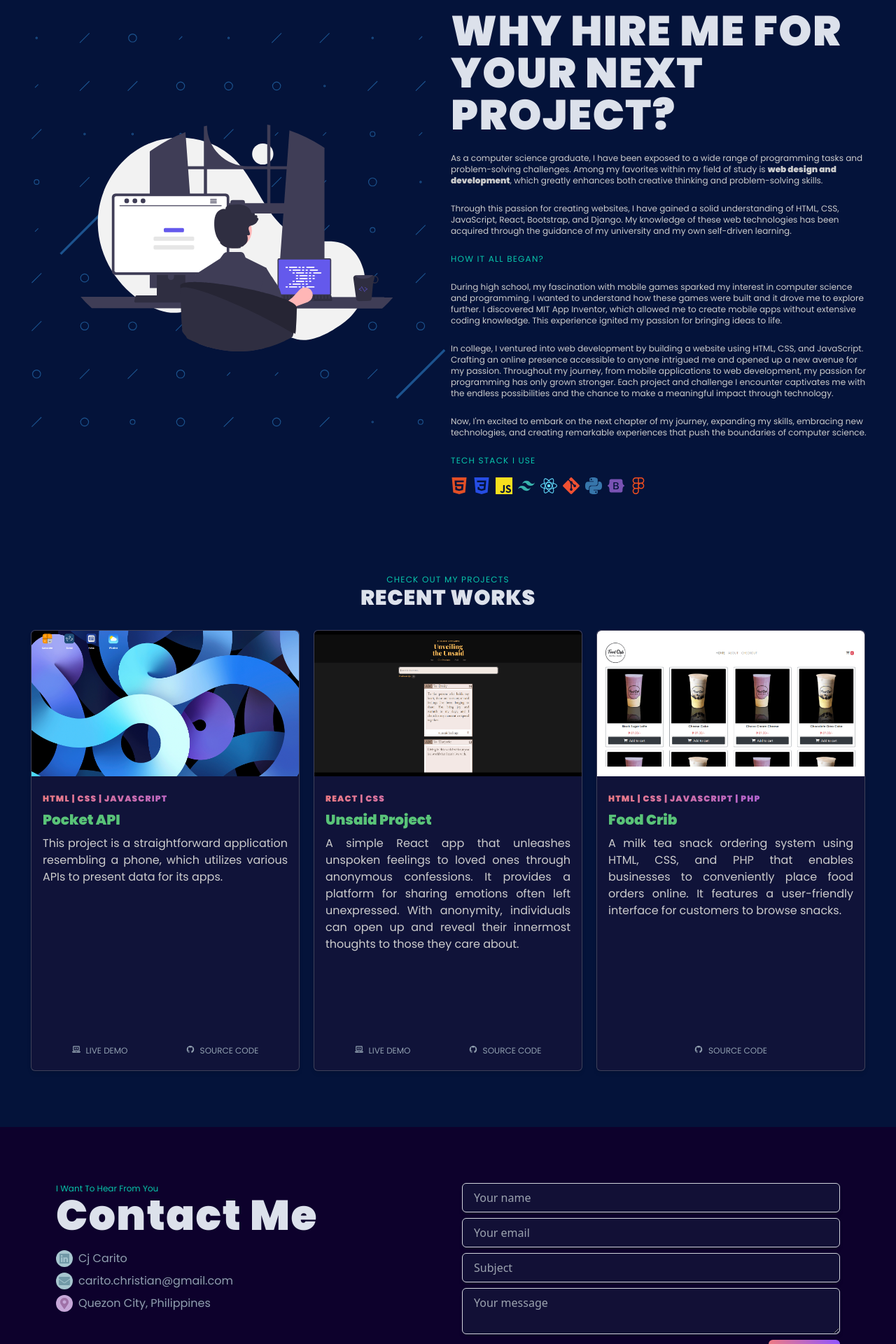
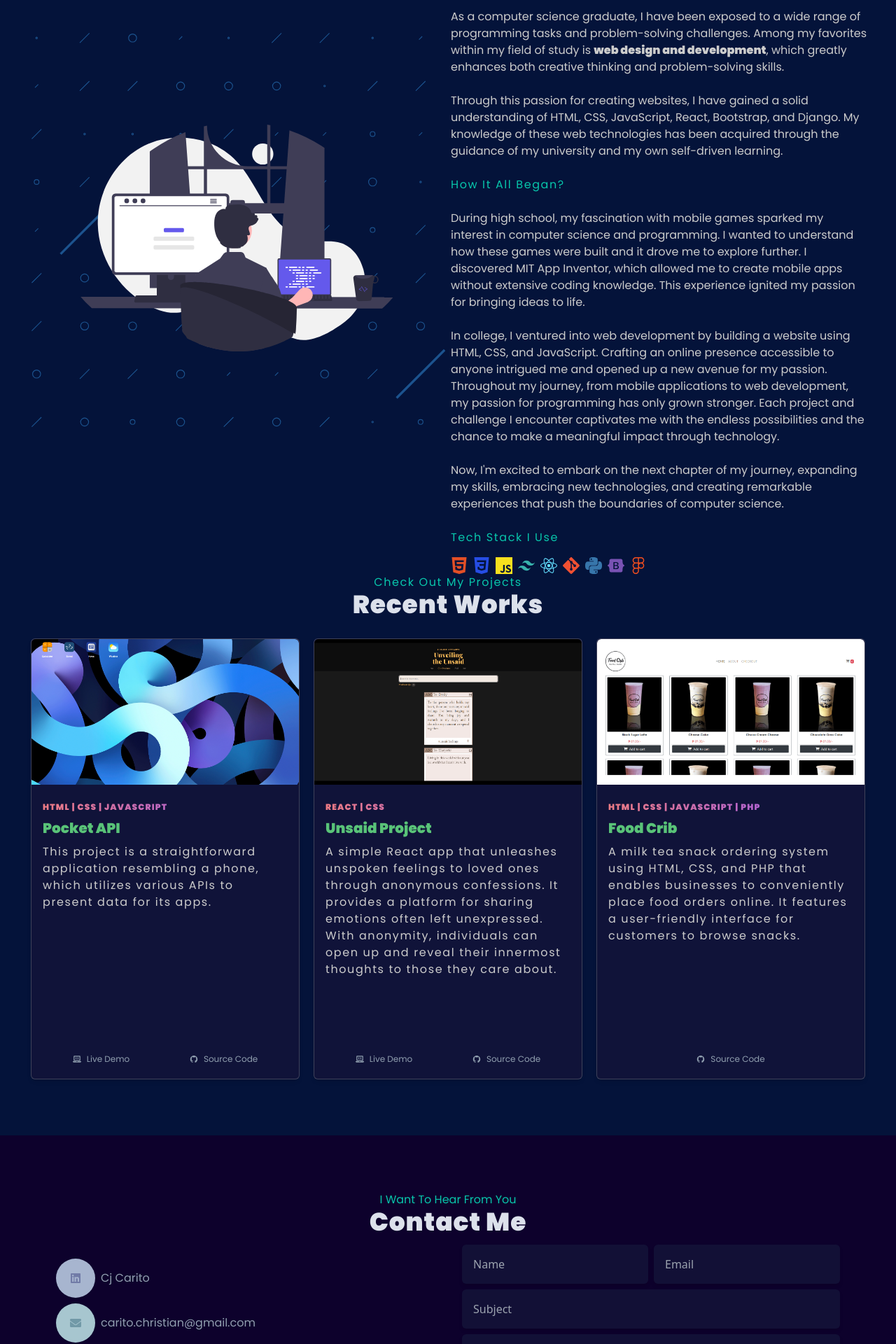
Before and after one commit to civarry/my-portfolio, a React (Vite) app: page / in a window 1280 px wide. Shown: the part 860-2780 px from the top of the page at 70% size. Built offline with nearby package versions, Linux system fonts and the light colour scheme.

Commit message:
minor changes to text size

```diff
--- a/src/components/AboutSection.jsx
+++ b/src/components/AboutSection.jsx
@@ -21,29 +21,29 @@ const AboutSection = ({ aboutRef }) => {
       className="section about-section h-auto md:h-screen w-auto bg-[#04133A]  z-[-10] px-10 py-20 min-w-[333px] flex flex-col justify-center items-center gap-2 md:flex-col md:justify-between md:items-start md:gap-2 lg:flex-row-reverse lg:justify-between lg:items-start lg:gap-2 xl:flex-row-reverse xl:justify-between xl:items-start xl:gap-2"
     >
       <div className="w-full h-full flex-grow flex flex-col justify-top gap-3 lg:w-1/2 lg:items-start lg:justify-center lg:gap-6">
-        <h2 className="conceal font-Poppins text-xs text-[#08c6ab] tracking-widest">
-          ABOUT ME
+        <h2 className="conceal font-Poppins text-base text-[#08c6ab] tracking-widest">
+          About Me
         </h2>
-        <h3 className="conceal font-Poppins font-bold text-lg text-[#dce1eb] md:text-3xl lg:text-left lg:text-6xl lg:tracking-wide">
-          WHY HIRE ME FOR YOUR NEXT PROJECT?
+        <h3 className="conceal font-Poppins font-bold text-lg text-[#dce1eb] md:text-3xl lg:text-left lg:text-4xl lg:tracking-wide">
+          Why Hire Me for Your Next Project?
         </h3>
-        <p className="conceal text-[#cccccc] font-Poppins text-xs">
+        <p className="conceal text-[#cccccc] font-Poppins text-s">
           As a computer science graduate, I have been exposed to a wide range of
           programming tasks and problem-solving challenges. Among my favorites
           within my field of study is{" "}
           <strong>web design and development</strong>, which greatly enhances
           both creative thinking and problem-solving skills.
         </p>
-        <p className="conceal text-[#cccccc] font-Poppins text-xs">
+        <p className="conceal text-[#cccccc] font-Poppins text-s">
           Through this passion for creating websites, I have gained a solid
           understanding of HTML, CSS, JavaScript, React, Bootstrap, and Django.
           My knowledge of these web technologies has been acquired through the
           guidance of my university and my own self-driven learning.
         </p>
-        <h2 className="conceal font-Poppins text-xs text-[#08c6ab] tracking-widest hidden md:block">
-          HOW IT ALL BEGAN?
+        <h2 className="conceal font-Poppins text-base text-[#08c6ab] tracking-widest hidden md:block">
+          How It All Began?
         </h2>
-        <p className="conceal text-[#cccccc] font-Poppins text-xs hidden md:block">
+        <p className="conceal text-[#cccccc] font-Poppins text-base hidden md:block">
           During high school, my fascination with mobile games sparked my
           interest in computer science and programming. I wanted to understand
           how these games were built and it drove me to explore further. I
@@ -51,7 +51,7 @@ const AboutSection = ({ aboutRef }) => {
           without extensive coding knowledge. This experience ignited my passion
           for bringing ideas to life.
         </p>
-        <p className="conceal text-[#cccccc] font-Poppins text-xs hidden md:block">
+        <p className="conceal text-[#cccccc] font-Poppins text-base hidden md:block">
           In college, I ventured into web development by building a website
           using HTML, CSS, and JavaScript. Crafting an online presence
           accessible to anyone intrigued me and opened up a new avenue for my
@@ -61,14 +61,14 @@ const AboutSection = ({ aboutRef }) => {
           possibilities and the chance to make a meaningful impact through
           technology.
         </p>
-        <p className="conceal text-[#cccccc] font-Poppins text-xs hidden md:block">
+        <p className="conceal text-[#cccccc] font-Poppins text-base hidden md:block">
           Now, I'm excited to embark on the next chapter of my journey,
           expanding my skills, embracing new technologies, and creating
           remarkable experiences that push the boundaries of computer science.
         </p>
         <div className="flex flex-col">
-          <h2 className="conceal font-Poppins text-xs text-[#08c6ab] tracking-widest">
-            TECH STACK I USE
+          <h2 className="conceal font-Poppins text-base text-[#08c6ab] tracking-widest">
+            Tech Stack I Use
           </h2>
           <div className="conceal flex flex-wrap gap-2 justify-center pt-4">
             <SiHtml5
--- a/src/components/Body.jsx
+++ b/src/components/Body.jsx
@@ -16,9 +16,10 @@ export const Body = ({
       entries.forEach((entry) => {
         if (entry.isIntersecting) {
           entry.target.classList.add("show");
-        } else {
-          entry.target.classList.remove("show");
         }
+        // else {
+        //   entry.target.classList.remove("show");
+        // }
       });
     });
 
--- a/src/components/ContactSection.jsx
+++ b/src/components/ContactSection.jsx
@@ -31,44 +31,42 @@ const ContactSection = ({ contactRef }) => {
       ref={contactRef}
       className="section contact-section w-auto h-auto bg-[#0d012c] z-[-10] p-20 min-w-[333px] justify-around"
     >
-      <div className="flex flex-col gap-10 mx-auto md:flex-row">
-        <div className="flex flex-col w-full">
-          <div className="flex flex-col">
-            <h2 className="conceal font-Poppins text-xs text-[#08c6ab] text-center md:text-left md:text-md">
+      <h2 className="conceal font-Poppins text-base text-[#08c6ab] text-center md:text-md">
         I Want To Hear From You
       </h2>
-            <h1 className="conceal font-Poppins font-black text-lg text-[#dce1eb] text-center md:text-left lg:text-6xl lg:tracking-wide">
+      <h1 className="conceal font-Poppins font-black text-lg md:text-xl text-[#dce1eb] text-center lg:text-4xl lg:tracking-wide">
         Contact Me
       </h1>
-          </div>
+      <div className="flex flex-col mt-3 gap-10 mx-auto md:flex-row">
+        <div className="flex flex-col w-full">
           <div className="conceal flex flex-col mt-5 gap-2">
-            <h6 className="font-Poppins text-md text-[#909faf] flex items-center cursor-pointer">
+            <h6 className="font-Poppins text-base text-[#909faf] flex items-center cursor-pointer">
               <a
                 className="flex items-center"
                 href="https://www.linkedin.com/in/cccarito/"
                 target="_blank"
               >
-                <div className="rounded-full bg-[#a7c6cf] p-1 mr-2">
-                  <FaLinkedin className="text-[#7199a7]" />
+                <div className="rounded-full bg-[#a7b5cf] p-1 md:p-5 mr-2">
+                  <FaLinkedin className="text-[#717ba7]" />
                 </div>
                 Cj Carito
               </a>
             </h6>
-            <h6 className="font-Poppins text-md text-[#909faf] flex items-center cursor-pointer">
+            <h6 className="font-Poppins text-base text-[#909faf] flex items-center cursor-pointer">
               <a className="flex items-center">
-                <div className="rounded-full bg-[#a7c6cf] p-1 mr-2">
+                <div className="rounded-full bg-[#a7c6cf] p-1 md:p-5 mr-2">
                   <FaEnvelope className="text-[#7199a7]" />
                 </div>
                 carito.christian@gmail.com
               </a>
             </h6>
-            <h6 className="font-Poppins text-md text-[#909faf] flex items-center cursor-pointer">
+            <h6 className="font-Poppins text-base text-[#909faf] flex items-center cursor-pointer">
               <a
                 className="flex items-center"
                 href="https://goo.gl/maps/aw7A3cz9Ty9y19jj6"
                 target="_blank"
               >
-                <div className="rounded-full bg-[#c6a7d8] p-1 mr-2">
+                <div className="rounded-full bg-[#c6a7d8] p-1 md:p-5 mr-2">
                   <FaMapMarkerAlt className="text-[#9f71a7]" />
                 </div>
                 Quezon City, Philippines
@@ -78,28 +76,31 @@ const ContactSection = ({ contactRef }) => {
         </div>
         <form
           name="contact-me"
-          className="conceal flex flex-col gap-2 w-full items-end"
+          className="conceal flex flex-col gap-2 w-full items-start"
         >
+          <div className="flex flex-col gap-2 w-full md:flex-row">
             <input
-            className="w-full px-4 py-2 text-white border-gray-300 bg-[#14143a] bg-opacity-80 shadow-md rounded-md border-solid border border-[#9595965b] focus:outline-none focus:ring-1 focus:ring-indigo-200"
+              className="w-full px-4 py-4 text-white bg-[#14143a] bg-opacity-80 shadow-md rounded-md focus:ring-0"
               type="text"
               id="name"
               name="name"
-            placeholder="Your name"
+              placeholder="Name"
               required
               autoComplete="name"
             />
             <input
-            className="w-full px-4 py-2 text-white border-gray-300 bg-[#14143a] bg-opacity-80 shadow-md rounded-md border-solid border border-[#9595965b] focus:outline-none focus:ring-1 focus:ring-indigo-200"
+              className="w-full px-4 py-4 text-white bg-[#14143a] bg-opacity-80 shadow-md rounded-md focus:ring-0"
               type="email"
               id="email"
               name="email"
-            placeholder="Your email"
+              placeholder="Email"
               required
               autoComplete="email"
             />
+          </div>
+
           <input
-            className="w-full px-4 py-2 text-white border-gray-300 bg-[#14143a] bg-opacity-80 shadow-md rounded-md border-solid border border-[#9595965b] focus:outline-none focus:ring-1 focus:ring-indigo-200"
+            className="w-full px-4 py-4 text-white bg-[#14143a] bg-opacity-80 shadow-md rounded-md focus:ring-0"
             type="text"
             id="subject"
             name="subject"
@@ -108,10 +109,10 @@ const ContactSection = ({ contactRef }) => {
             autoComplete="off"
           />
           <textarea
-            className="w-full px-4 py-2 text-white border-gray-300 bg-[#14143a] bg-opacity-80 shadow-md rounded-md border-solid border border-[#9595965b] focus:outline-none focus:ring-1 focus:ring-indigo-200"
+            className="w-full px-4 py-4 text-white bg-[#14143a] bg-opacity-80 shadow-md rounded-md focus:ring-0"
             id="message"
             name="message"
-            placeholder="Your message"
+            placeholder="Message"
             required
           ></textarea>
           <button
--- a/src/components/HomeSection.jsx
+++ b/src/components/HomeSection.jsx
@@ -76,7 +76,7 @@ const HomeSection = ({ homeRef }) => {
         <h3 className="conceal font-Poppins font-black text-lg bg-gradient-to-r from-[#ed7b84] to-[#9055ff] text-transparent bg-clip-text text-center md:text-4xl lg:text-left lg:text-6xl lg:tracking-wide lg:leading-normal">
           Christian Joy C. Carito
         </h3>
-        <p className="conceal font-Rubik text-sm text-[#cccccc] text-center md:text-lg lg:text-left lg:text-xl">
+        <p className="conceal font-Rubik text-base text-[#cccccc] text-center md:text-lg lg:text-left lg:text-xl">
           A Computer Science graduate based in Quezon City, Philippines, with an
           absolute passion for building captivating websites and applications.
         </p>
--- a/src/components/ProjectsSection.jsx
+++ b/src/components/ProjectsSection.jsx
@@ -43,18 +43,18 @@ const ProjectsSection = ({ projectsRef }) => {
       className="section p-5 projects-section h-auto w-auto bg-[#04133A]  z-[-10] px-10 py-20 min-w-[333px] flex flex-col justify-start items-center gap-2"
     >
       <div className="flex flex-col w-auto h-fit items-center">
-        <h2 className="conceal font-Poppins text-xs text-[#08c6ab] tracking-widest">
-          CHECK OUT MY PROJECTS
+        <h2 className="conceal font-Poppins text-base text-[#08c6ab] tracking-widest">
+          Check Out My Projects
         </h2>
-        <h3 className="conceal font-Poppins font-bold text-lg text-[#dce1eb] text-center md:text-xl lg:text-left lg:text-3xl lg:tracking-wide">
-          RECENT WORKS
+        <h3 className="conceal font-Poppins font-bold text-lg text-[#dce1eb] md:text-3xl lg:text-left lg:text-4xl lg:tracking-wide">
+          Recent Works
         </h3>
       </div>
       <div className="flex flex-col items-center gap-5 md:flex-row mt-5">
         {projects.map((project, index) => (
           <div
             key={index}
-            className="conceal-X max-w-sm w-full h-auto bg-[#14143a] bg-opacity-80 shadow-md border-solid border-[0.1px] border-[#9595965b] overflow-hidden rounded-md flex flex-col hover:shadow-xl transition duration-500 ease-in-out transform hover:-translate-y-1 hover:scale-105"
+            className="conceal-X max-w-sm w-full h-auto bg-[#14143a] bg-opacity-80 shadow-md border-solid border-[0.1px] border-[#9595965b] overflow-hidden rounded-md flex flex-col md:hover:shadow-xl md:transition md:duration-500 md:ease-in-out md:transform md:hover:-translate-y-1 md:hover:scale-105"
           >
             <img
               src={project.image}
@@ -68,23 +68,31 @@ const ProjectsSection = ({ projectsRef }) => {
               <h2 className="text-xl font-Poppins font-bold mb-2 text-[#59c378]">
                 {project.title}
               </h2>
-              <p className="text-[#cccccc] font-Poppins text-s text-justify">
+              <p className="text-[#cccccc] font-Poppins text-s text-left tracking-widest">
                 {project.description}
               </p>
             </div>
             <div className="flex justify-around mb-5 mr-4 ml-4">
               {project.live !== "" && (
-                <h6 className="font-Poppins text-xs text-[#909faf] flex items-center cursor-pointer">
-                  <a className="flex" href={project.live} target="_blank">
+                <h6 className="font-Poppins text-xs text-[#909faf] flex items-center cursor-pointer hover:text-[#08c6ab]">
+                  <a
+                    className="flex items-center"
+                    href={project.live}
+                    target="_blank"
+                  >
                     <FaLaptopCode className="mr-2" />
-                    LIVE DEMO
+                    Live Demo
                   </a>
                 </h6>
               )}
-              <h6 className="font-Poppins text-xs text-[#909faf] flex items-center cursor-pointer">
-                <a className="flex" href={project.code} target="_blank">
+              <h6 className="font-Poppins text-xs text-[#909faf] flex items-center cursor-pointer hover:text-[#08c6ab]">
+                <a
+                  className="flex items-center"
+                  href={project.code}
+                  target="_blank"
+                >
                   <AiFillGithub className="mr-2" />
-                  SOURCE CODE
+                  Source Code
                 </a>
               </h6>
             </div>
--- a/src/index.css
+++ b/src/index.css
@@ -1,3 +1,7 @@
 @tailwind base;
 @tailwind components;
 @tailwind utilities;
+
+/* *{
+  outline: 1px dotted salmon;
+} */
```
Lines whose indentation alone changed are shown as unchanged.
